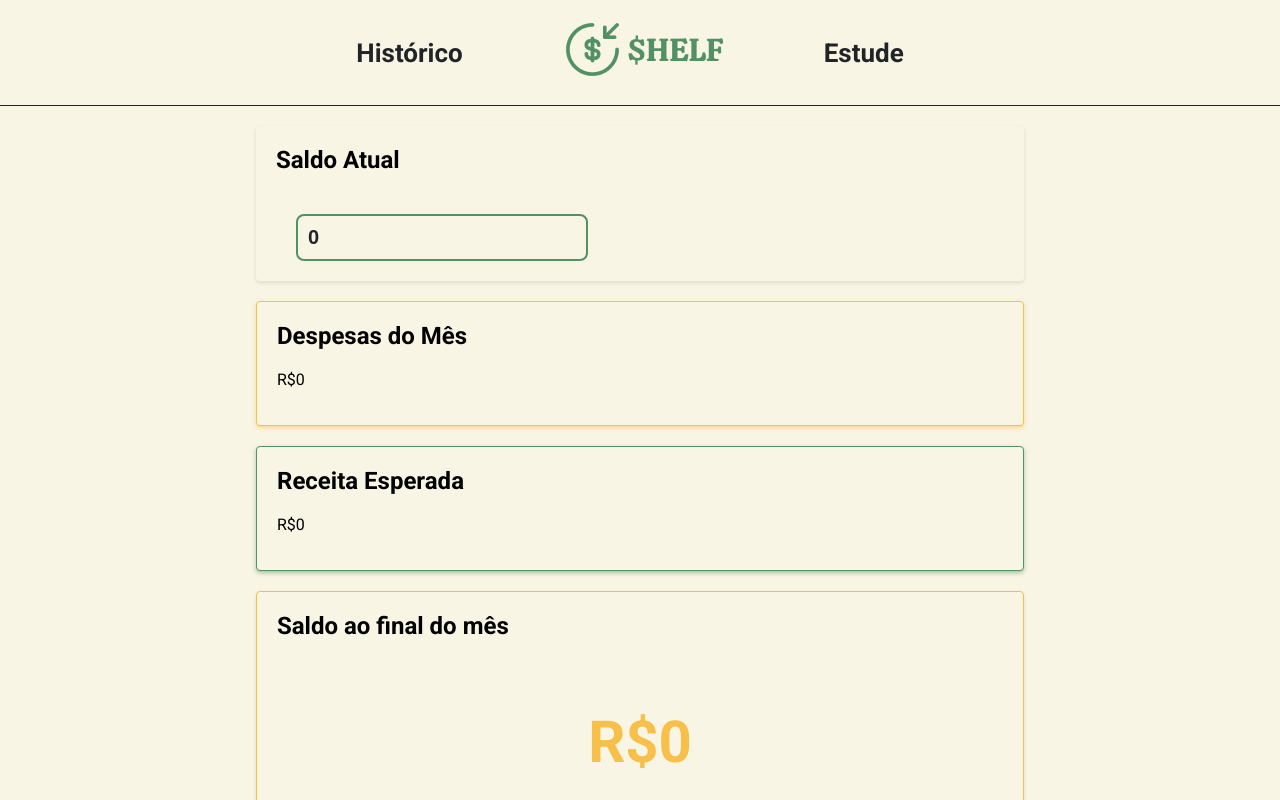
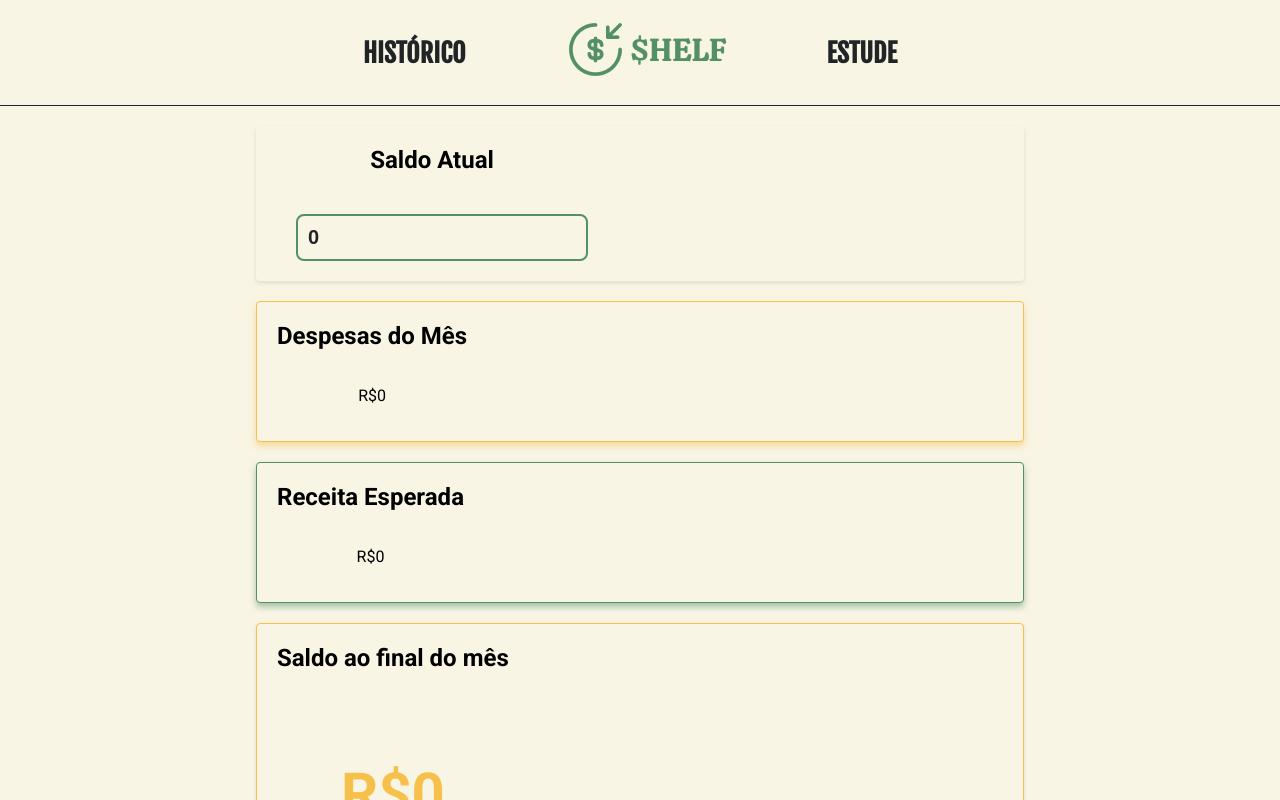
Before and after one commit to matheuscampos-it/plataforma-shelf, a React (Create React App) app: page / in a window 1280 px wide. Shown: the top 800 px of the page. Built offline with nearby package versions, Linux system fonts and the light colour scheme.

Commit message:
Mudanças visuais e coluna nas sections

```diff
--- a/src/App.css
+++ b/src/App.css
@@ -1,6 +1,7 @@
 @import url('https://fonts.googleapis.com/css2?family=Roboto:wght@400;700&display=swap');
+@import url('https://fonts.googleapis.com/css2?family=Fjalla+One&display=swap');
 
-*{
+* {
   max-width: 100%;
 }
 
@@ -16,12 +17,11 @@ body {
   font-size: 26px;
   color: #212427; /* Cor do link */
   text-decoration: none; /* Remover sublinhado */
-  font-weight: bold; /* Negrito */
   margin-right: 20px; /* Espaçamento à direita */
   padding-left: 40px;
   padding-right: 40px;
+  font-family: 'Fjalla One', sans-serif;
 }
-
 
 .header-link::before {
   content: "";
@@ -41,7 +41,7 @@ body {
   transform: scaleX(1);
 }
 
-#link-text::before{
+#link-text::before {
   transform: scaleX(0);
   transition: transform 0.3s ease-in-out;
   background-color: #212427;
@@ -67,8 +67,7 @@ header {
   margin: 0 auto;
 }
 
-
-.header-links img {
+header-links img {
   max-width: 200px;
 }
 
@@ -79,24 +78,35 @@ main {
 }
 
 section {
+  display: flex;
+  justify-content: space-between;
+  align-items: flex-start;
   margin-bottom: 20px;
   border-radius: 4px;
   padding: 20px;
   box-shadow: 0 2px 4px rgba(0, 0, 0, 0.1);
 }
 
+.coluna-esq,
+.coluna-dir {
+  display: flex;
+  flex-direction: column;
+  align-items: center;
+  justify-content: center;
+}
+
 section.despesas {
-  border: 1px solid #F7C04A; /* Laranja */
-  box-shadow: 0 2px 4px rgba(247, 192, 74, 0.5); /* Sombra laranja */
+  border: 1px solid #F7C04A !important; /* Laranja */
+  box-shadow: 0 4px 6px rgba(247, 192, 74, 0.5) !important; /* Sombra laranja */
 }
 
 section.receita {
-  border: 1px solid #539165; /* Verde */
-  box-shadow: 0 2px 4px rgba(83, 145, 101, 0.5); /* Sombra verde */
+  border: 1px solid #539165 !important; /* Verde */
+  box-shadow: 0 4px 6px rgba(83, 145, 101, 0.5) !important; /* Sombra verde */
 }
 
 section.saldo {
-  border: 1px solid #212427;
+  border: 3px solid #212427 !important;
 }
 
 section.saldo-final p {
@@ -110,7 +120,6 @@ h2 {
   margin-top: 0;
 }
 
-/* ESTILIZAR CAIXA DE INPUT */
 .input-box {
   border: 2px solid #539165;
   border-radius: 8px;
@@ -139,20 +148,20 @@ h2 {
   font-size: 40px;
 }
 
-
 .mensagem {
   margin-top: 20px;
   padding: 20px;
   background-color: #F8F5E4; /* Branco */
-  text-align: center;
   border: none; /* Remover borda */
   box-shadow: none; /* Remover box shadow */
   font-size: 50px;
   font-weight: 900;
+  display: flex;
+  justify-content: center;
+  align-items: center;
 }
 
 
-/* Estilos específicos para cada seção */
 section:nth-child(1) {
   background-color: #F8F5E4; /* Branco */
 }
@@ -173,8 +182,6 @@ footer {
   text-align: center;
   bottom: 0;
 }
-
-/* Estude CSS */
 
 .titulo-principal {
   text-align: center;
--- a/src/App.js
+++ b/src/App.js
@@ -11,10 +11,10 @@ function App() {
     <Router>
       <header>
         <div className="header-links">
-          <Link to="/historico" className="header-link" id='link-text'>Histórico</Link>
+          <Link to="/historico" className="header-link" id='link-text'>HISTÓRICO</Link>
           <Link to="/" className="header-link logo">
           <img src={logo} alt="Logo" /></Link>
-          <Link to="/estude" className="header-link" id='link-text'>Estude</Link>
+          <Link to="/estude" className="header-link" id='link-text'>ESTUDE</Link>
         </div>
       </header>
 
--- a/src/Home.js
+++ b/src/Home.js
@@ -51,52 +51,57 @@ function Home() {
 
   return (
     <main>
-      <section>
+      <div className='shelf'>
+        <section id='shelf'>
+          <div className='coluna-esq'>
             <h2>Saldo Atual</h2>
             <input
               className='input-box'
-              type="number"
+              type='number'
               value={saldoAtual}
               onChange={(event) => setSaldoAtual(Number(event.target.value))}
             />
+          </div>
+          <div className='coluna-dir'></div>
         </section>
 
-          <section className="despesas">
+        <section className='despesas' id='shelf'>
+          <div className='coluna-esq'>
             <h2 onClick={() => alternarDropdown('despesas')}>Despesas do Mês</h2>
             {despesasAberto ? (
               <>
-                <div className="input-group">
+                <div className='input-group'>
                   <label>Aluguel:</label>
                   <input
                     className='input-box'
-                    type="number"
+                    type='number'
                     value={aluguel}
                     onChange={(event) => setAluguel(Number(event.target.value))}
                   />
                 </div>
-                <div className="input-group">
+                <div className='input-group'>
                   <label>Alimentação:</label>
                   <input
                     className='input-box'
-                    type="number"
+                    type='number'
                     value={alimentacao}
                     onChange={(event) => setAlimentacao(Number(event.target.value))}
                   />
                 </div>
-                <div className="input-group">
+                <div className='input-group'>
                   <label>Transporte:</label>
                   <input
                     className='input-box'
-                    type="number"
+                    type='number'
                     value={transporte}
                     onChange={(event) => setTransporte(Number(event.target.value))}
                   />
                 </div>
-                <div className="input-group">
+                <div className='input-group'>
                   <label>Outros:</label>
                   <input
                     className='input-box'
-                    type="number"
+                    type='number'
                     value={despesasOutros}
                     onChange={(event) => setDespesasOutros(Number(event.target.value))}
                   />
@@ -105,35 +110,38 @@ function Home() {
             ) : (
               <p>R${despesasTotal}</p>
             )}
+          </div>
+          <div className='coluna-dir'></div>
         </section>
 
-          <section className="receita">
+        <section className='receita' id='shelf'>
+          <div className='coluna-esq'>
             <h2 onClick={() => alternarDropdown('receitas')}>Receita Esperada</h2>
             {receitasAberto ? (
               <>
-                <div className="input-group">
+                <div className='input-group'>
                   <label>Salário:</label>
                   <input
                     className='input-box'
-                    type="number"
+                    type='number'
                     value={salario}
                     onChange={(event) => setSalario(Number(event.target.value))}
                   />
                 </div>
-                <div className="input-group">
+                <div className='input-group'>
                   <label>Investimentos:</label>
                   <input
                     className='input-box'
-                    type="number"
+                    type='number'
                     value={investimentos}
                     onChange={(event) => setInvestimentos(Number(event.target.value))}
                   />
                 </div>
-                <div className="input-group">
+                <div className='input-group'>
                   <label>Outros:</label>
                   <input
                     className='input-box'
-                    type="number"
+                    type='number'
                     value={receitasOutros}
                     onChange={(event) => setReceitasOutros(Number(event.target.value))}
                   />
@@ -142,24 +150,26 @@ function Home() {
             ) : (
               <p>R${receitaTotal}</p>
             )}
+          </div>
+          <div className='coluna-dir'></div>
         </section>
 
-          <section className="saldo-final" style={{ border: `1px solid ${saldoBorderColor}`, boxShadow: `0 2px 4px rgba(0, 0, 0, 0.1)` }}>
+        <section className='saldo-final' id='shelf' style={{ border: `1px solid ${saldoBorderColor}`, boxShadow: `0 2px 4px rgba(0, 0, 0, 0.1)` }}>
+          <div className='coluna-esq'>
             <h2>Saldo ao final do mês</h2>
-            <p style={{ color: saldoFinal < 0 ? '#FC3503' : saldoFinal <= 200 ? '#F7C04A' : '#539165' }}>R${saldoFinal}</p>
+            <p style={{ color: saldoFinal < 0 ? '#FC3503' : saldoFinal <= 200 ? '#F7C04A' : '#539165' }}>
+              R${saldoFinal}
+            </p>
+          </div>
+          <div className='coluna-dir'></div>
         </section>
 
         <section className={`mensagem ${saldoFinal < 0 ? 'negativo' : saldoFinal <= 200 ? 'atencao' : 'positivo'}`}>
-            {saldoFinal < 0 && (
-              <p>Cuidado! Sua conta está no vermelho, procure economizar! Nada de fast food pelas próximas semanas.</p>
-            )}
-            {saldoFinal >= 0 && saldoFinal <= 200 && (
-              <p>Atenção, você ainda não está no vermelho, mas está quase!</p>
-            )}
-            {saldoFinal > 200 && (
-              <p>Legal, tudo tranquilo, compre um açaí para comemorar!</p>
-            )}
+          {saldoFinal < 0 && <p>Cuidado! Sua conta está no vermelho, procure economizar! Nada de fast food pelas próximas semanas.</p>}
+          {saldoFinal >= 0 && saldoFinal <= 200 && <p>Atenção, você ainda não está no vermelho, mas está quase!</p>}
+          {saldoFinal > 200 && <p>Legal, tudo tranquilo, compre um açaí para comemorar!</p>}
         </section>
+      </div>
     </main>
   );
 }
```
Lines whose indentation alone changed are shown as unchanged.
